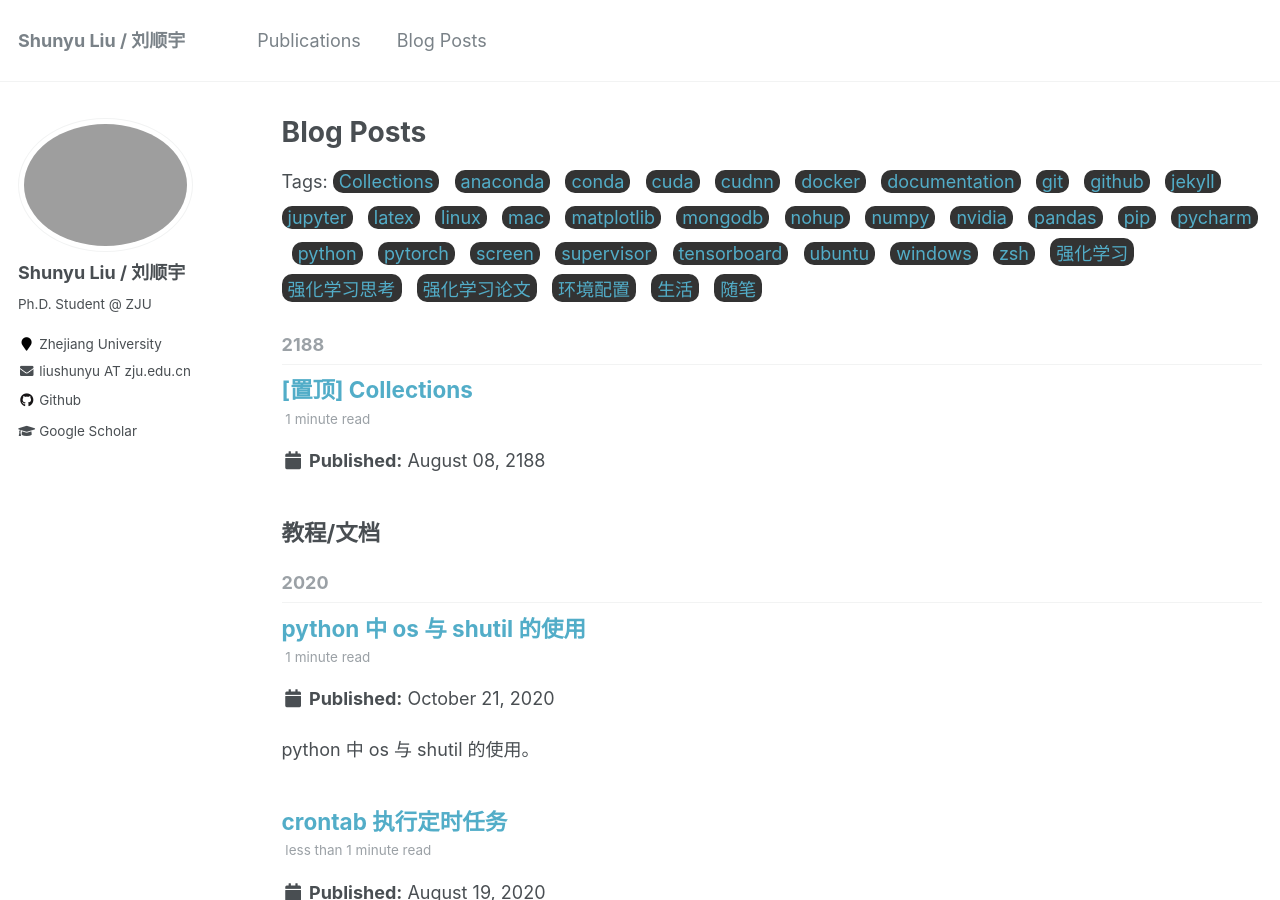
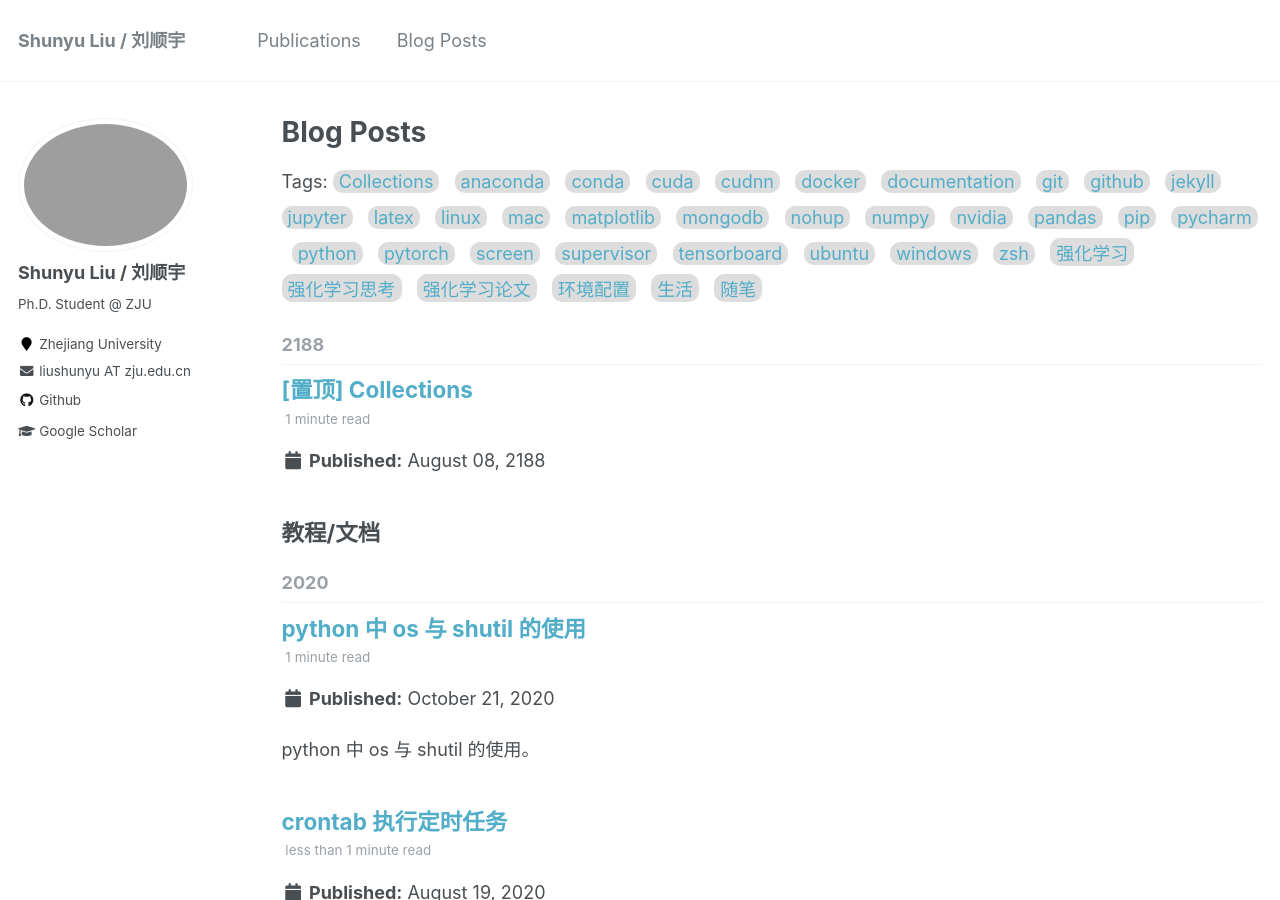
Before and after one commit to liushunyu/liushunyu.github.io, a Jekyll site: the page built from _pages/year-archive.html, in a window 1280 px wide and 900 px high. Built offline with Jekyll 4.4.1, drawn with Linux system fonts in a browser that asks for light colours.

Commit message:
Update year-archive.html

```diff
--- a/_pages/year-archive.html
+++ b/_pages/year-archive.html
@@ -13,7 +13,7 @@
 <p style="line-height: 200%;">Tags:
 {% for tag in group_names %}
   {% assign posts = group_items[forloop.index0] %}
-  <font style="line-height:2;"><button style="border-radius: 10px; border: none; background-color: #333333;"><a href="https://liushunyu.github.io/tags/#{{ tag }}" target="_blank" style="text-decoration: none"> {{ tag }}</a></button></font> &nbsp;
+  <font style="line-height:2;"><button style="border-radius: 10px; border: none; background-color: #dddddd;"><a href="https://liushunyu.github.io/tags/#{{ tag }}" target="_blank" style="text-decoration: none"> {{ tag }}</a></button></font> &nbsp;
 {% endfor %}
 </p>
 
```
